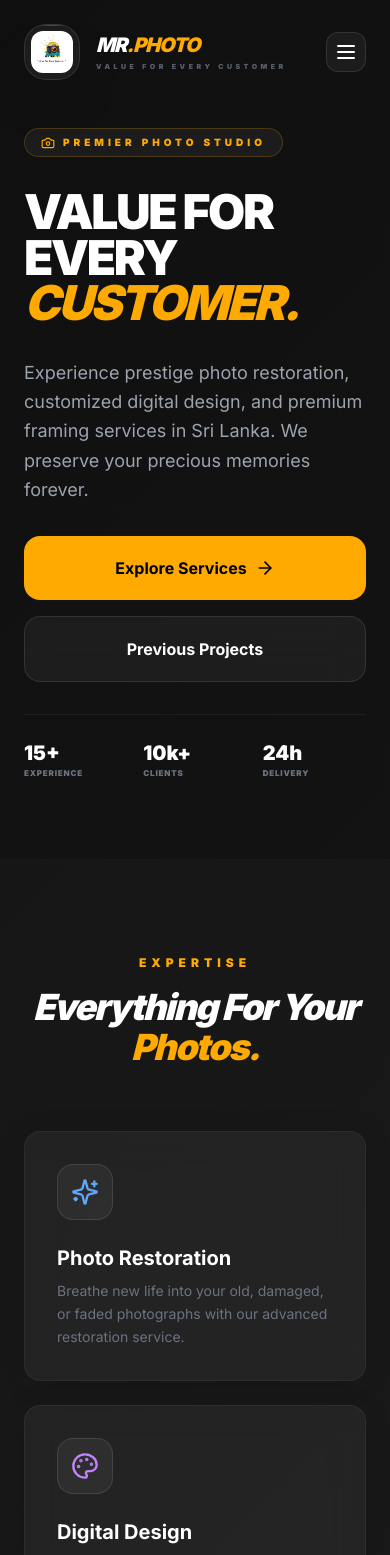
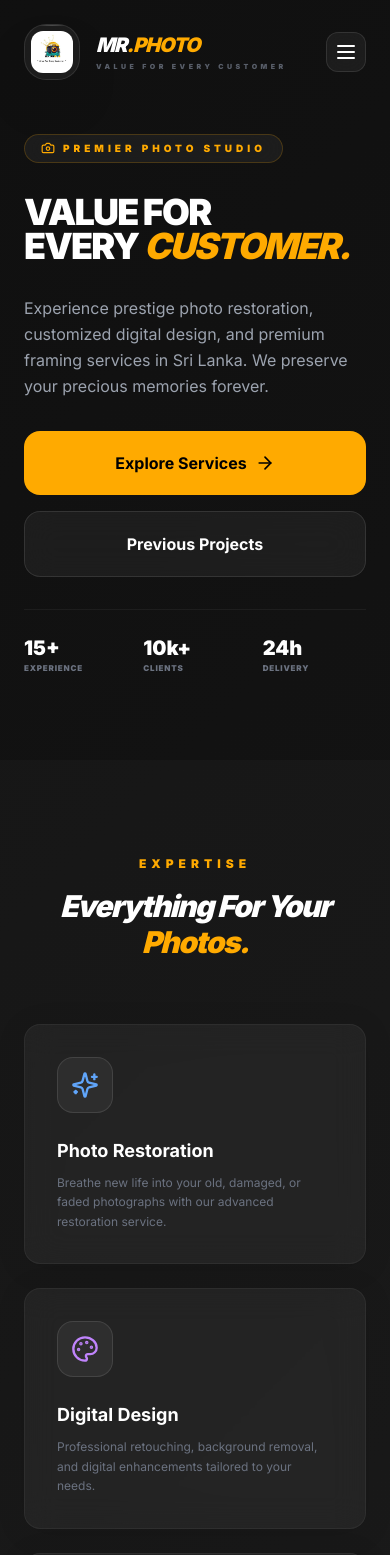
Before and after one commit to DINETHDEV/mr-photo-website, a Next.js app in the folder frontend/: page / in a window 390 px wide. Shown: the top 1555 px of the page. Built offline with nearby package versions, Linux system fonts and the light colour scheme.

Commit message:
style: optimize global typography for mobile and pc responsiveness

```diff
--- a/frontend/app/order/page.js
+++ b/frontend/app/order/page.js
@@ -132,7 +132,7 @@ function OrderFormContent() {
           initial={{ opacity: 0, y: 20 }}
           animate={{ opacity: 1, y: 0 }}
           transition={{ delay: 0.1 }}
-          className="text-4xl md:text-6xl font-black text-white italic tracking-tighter"
+          className="text-3xl sm:text-5xl md:text-6xl font-black text-white italic tracking-tighter"
         >
           BRING MEMORIES TO <span className="text-primary italic underline decoration-primary/20 underline-offset-8">LIFE.</span>
         </motion.h1>
--- a/frontend/app/packages/page.js
+++ b/frontend/app/packages/page.js
@@ -39,8 +39,8 @@ export default function Packages() {
         <div className="inline-flex items-center gap-2 px-4 py-1 rounded-full glass border-primary/20 text-primary text-[10px] font-bold uppercase tracking-[4px] mb-6">
           <Gift size={14} /> Gift Collections
         </div>
-        <h1 className="text-4xl md:text-7xl font-black text-white mb-6">Premium <span className="text-primary italic">Gift Packages</span></h1>
-        <p className="max-w-xl mx-auto text-gray-400 text-lg">
+        <h1 className="text-4xl sm:text-5xl md:text-7xl font-black text-white mb-6">Premium <span className="text-primary italic">Gift Packages</span></h1>
+        <p className="max-w-xl mx-auto text-gray-400 text-base sm:text-lg">
            Specially curated bundles to save you money and deliver the most impactful photo experiences.
         </p>
       </div>
@@ -59,7 +59,7 @@ export default function Packages() {
                  </div>
               </div>
 
-              <h3 className="text-2xl font-black text-white mb-2">{pkg.name}</h3>
+              <h3 className="text-xl sm:text-2xl font-black text-white mb-2">{pkg.name}</h3>
               <p className="text-gray-500 text-sm italic mb-6 leading-relaxed whitespace-pre-wrap">&ldquo;{pkg.description || 'Exclusive gift collection from Mr. Photo.'}&rdquo;</p>
 
               <div className="space-y-3 mb-8 flex-grow">
@@ -77,7 +77,7 @@ export default function Packages() {
                  <div>
                     <span className="block text-[10px] text-gray-500 uppercase tracking-widest font-bold">Price</span>
                     <div className="flex items-baseline gap-1">
-                       <span className="text-primary text-2xl font-black tracking-tighter">LKR {pkg.price.toLocaleString()}</span>
+                       <span className="text-primary text-xl sm:text-2xl font-black tracking-tighter">LKR {pkg.price.toLocaleString()}</span>
                     </div>
                  </div>
                  <Link
--- a/frontend/app/page.js
+++ b/frontend/app/page.js
@@ -58,12 +58,12 @@ export default function Home() {
                <Camera size={14} /> Premier Photo Studio
             </div>
 
-            <h1 className="text-5xl sm:text-7xl md:text-8xl font-black text-white leading-[0.95] tracking-tighter">
+            <h1 className="text-4xl sm:text-6xl md:text-7xl lg:text-8xl font-black text-white leading-[0.95] tracking-tighter">
               VALUE FOR <br />
               EVERY <span className="text-primary italic">CUSTOMER.</span>
             </h1>
 
-            <p className="text-gray-400 text-lg md:text-xl max-w-xl leading-relaxed">
+            <p className="text-gray-400 text-base sm:text-lg md:text-xl max-w-xl leading-relaxed">
               Experience prestige photo restoration, customized digital design, and premium framing services in Sri Lanka. We preserve your precious memories forever.
             </p>
 
@@ -137,7 +137,7 @@ export default function Home() {
         <div className="max-w-7xl mx-auto">
           <div className="text-center mb-16 space-y-4">
             <h2 className="text-xs font-black text-primary uppercase tracking-[5px]">Expertise</h2>
-            <h3 className="text-4xl md:text-5xl font-black text-white italic tracking-tighter">Everything For Your <span className="text-primary">Photos.</span></h3>
+            <h3 className="text-3xl sm:text-4xl md:text-5xl lg:text-6xl font-black text-white italic tracking-tighter">Everything For Your <span className="text-primary">Photos.</span></h3>
           </div>
 
           <div className="grid grid-cols-1 sm:grid-cols-2 lg:grid-cols-4 gap-6">
@@ -154,8 +154,8 @@ export default function Home() {
                     <f.icon size={28} />
                   </div>
                   <div>
-                    <h4 className="text-xl font-bold text-white mb-2 group-hover:text-primary transition-colors">{f.title}</h4>
-                    <p className="text-gray-500 text-sm leading-relaxed">{f.desc}</p>
+                    <h4 className="text-lg sm:text-xl font-bold text-white mb-2 group-hover:text-primary transition-colors">{f.title}</h4>
+                    <p className="text-gray-500 text-xs sm:text-sm leading-relaxed">{f.desc}</p>
                   </div>
                 </GlassCard>
               </motion.div>
@@ -175,7 +175,7 @@ export default function Home() {
         >
             <div className="absolute top-0 left-0 w-full h-full bg-gradient-to-br from-primary/10 via-transparent to-transparent opacity-0 group-hover:opacity-100 transition-opacity" />
 
-            <h2 className="text-4xl sm:text-5xl md:text-6xl font-black text-white leading-none tracking-tighter uppercase">READY TO BRING <br /> MEMORIES TO <span className="text-primary italic underline decoration-primary/20 underline-offset-8">LIFE?</span></h2>
+            <h2 className="text-3xl sm:text-4xl md:text-5xl lg:text-6xl font-black text-white leading-none tracking-tighter uppercase">READY TO BRING <br /> MEMORIES TO <span className="text-primary italic underline decoration-primary/20 underline-offset-8">LIFE?</span></h2>
             <p className="text-gray-400 text-lg max-w-xl mx-auto">
               Our experts are waiting to handle your precious photos with extreme care and professionalism. Get started today.
             </p>
--- a/frontend/app/products/page.js
+++ b/frontend/app/products/page.js
@@ -117,9 +117,9 @@ function ProductDetailContent() {
         >
           <div className="space-y-4">
             <span className="text-primary text-[10px] font-black uppercase tracking-[6px] block">{product.category}</span>
-            <h1 className="text-3xl md:text-5xl lg:text-6xl font-black text-white leading-[1.1] tracking-tighter uppercase italic">{product.name}</h1>
+            <h1 className="text-3xl sm:text-4xl md:text-5xl lg:text-6xl font-black text-white leading-[1.1] tracking-tighter uppercase italic">{product.name}</h1>
             <div className="flex flex-wrap items-center gap-6 pt-4">
-               <div className="text-4xl md:text-5xl font-black text-primary tracking-tighter">LKR {product.price?.toLocaleString()}</div>
+               <div className="text-3xl sm:text-4xl md:text-5xl font-black text-primary tracking-tighter">LKR {product.price?.toLocaleString()}</div>
                <div className="glass px-4 py-1.5 rounded-xl border-white/10 text-gray-500 text-[10px] uppercase font-black tracking-widest">Base Rate</div>
             </div>
           </div>
@@ -128,7 +128,7 @@ function ProductDetailContent() {
             <div className="absolute -inset-1 bg-gradient-to-r from-primary/40 to-orange-600/40 rounded-[35px] blur opacity-20 group-hover:opacity-40 transition-duration-500" />
             <div className="relative glass p-8 sm:p-10 rounded-[35px] border-white/10 bg-white/[0.02] backdrop-blur-3xl shadow-2xl">
               <div className="flex flex-col sm:flex-row sm:items-center justify-between gap-6 mb-8">
-                <h3 className="text-white text-xl md:text-2xl font-black flex items-center gap-4 tracking-tight uppercase italic underline decoration-primary/20 decoration-4 underline-offset-8">
+                <h3 className="text-white text-lg sm:text-xl md:text-2xl font-black flex items-center gap-4 tracking-tight uppercase italic underline decoration-primary/20 decoration-4 underline-offset-8">
                    Service <span className="text-primary">Info</span>
                 </h3>
                 <div className="w-fit flex items-center gap-2 px-4 py-1.5 rounded-full bg-emerald-500/10 border border-emerald-500/20 text-emerald-400 text-[9px] font-black uppercase tracking-[2px]">
@@ -136,7 +136,7 @@ function ProductDetailContent() {
                 </div>
               </div>
               <div className="space-y-8">
-                <p className="text-gray-300 leading-relaxed text-base sm:text-lg font-medium opacity-90 whitespace-pre-wrap italic">
+                <p className="text-gray-300 leading-relaxed text-sm sm:text-base md:text-lg font-medium opacity-90 whitespace-pre-wrap italic">
                   &ldquo;{product.description || `Experience superior quality with our ${product.name} service. We ensure perfection in every detail.`}&rdquo;
                 </p>
                 <div className="flex items-center gap-6 pt-8 border-t border-white/5">
--- a/frontend/app/services/page.js
+++ b/frontend/app/services/page.js
@@ -83,8 +83,8 @@ export default function Services() {
         <div className="inline-flex items-center gap-2 px-4 py-1.5 rounded-full glass border-primary/20 text-primary text-[10px] font-black uppercase tracking-[4px] mb-8">
           <Briefcase size={14} /> Official Price List
         </div>
-        <h1 className="text-3xl sm:text-5xl md:text-7xl font-black text-white mb-6 uppercase italic tracking-tighter">Services & <span className="text-primary italic">Pricing</span></h1>
-        <p className="max-w-2xl mx-auto text-gray-400 text-base md:text-lg leading-relaxed px-4">
+        <h1 className="text-4xl sm:text-6xl md:text-7xl font-black text-white mb-6 uppercase italic tracking-tighter">Services & <span className="text-primary italic">Pricing</span></h1>
+        <p className="max-w-2xl mx-auto text-gray-400 text-sm sm:text-base md:text-lg leading-relaxed px-4">
           Explore our professional photo restoration and printing services. Our prices are transparent and tailored to deliver the highest quality.
         </p>
       </div>
@@ -102,7 +102,7 @@ export default function Services() {
                   <div className={`p-3 sm:p-4 rounded-2xl bg-white/5 border border-white/10 group-hover:border-primary/50 transition-colors ${colorClass}`}>
                     <Icon size={24} />
                   </div>
-                  <h2 className="text-xl sm:text-3xl font-black text-white capitalize italic tracking-tight">{catName}</h2>
+                  <h2 className="text-2xl sm:text-3xl md:text-4xl font-black text-white capitalize italic tracking-tight">{catName}</h2>
                 </div>
 
                 <div className="space-y-3">
@@ -123,7 +123,7 @@ export default function Services() {
                              </div>
                           )}
                           <div className="flex flex-col min-w-0 gap-0.5">
-                             <span className="text-white text-xs sm:text-base font-black group-hover/item:text-primary transition-colors line-clamp-2 leading-tight tracking-tight italic uppercase">
+                             <span className="text-white text-sm sm:text-base md:text-lg font-black group-hover/item:text-primary transition-colors line-clamp-2 leading-tight tracking-tight italic uppercase">
                                 {item.name}
                              </span>
                              <span className="text-[8px] sm:text-[9px] text-gray-500 font-black uppercase tracking-[2px] line-clamp-1 opacity-60">
@@ -134,7 +134,7 @@ export default function Services() {
                        <div className="flex items-center gap-2 sm:gap-3 shrink-0 ml-2 sm:ml-4 pl-2 sm:pl-4 border-l border-white/5">
                           <div className="flex flex-col items-end">
                              <span className="text-[7px] sm:text-[8px] text-gray-500 font-black uppercase tracking-widest leading-none mb-1">From</span>
-                             <span className="text-primary font-black tracking-tighter text-xs sm:text-lg whitespace-nowrap">LKR {item.price.toLocaleString()}</span>
+                             <span className="text-primary font-black tracking-tighter text-sm sm:text-lg whitespace-nowrap">LKR {item.price.toLocaleString()}</span>
                           </div>
                           <div className="hidden sm:flex w-8 h-8 rounded-full bg-primary/10 items-center justify-center text-primary translate-x-2 group-hover/item:translate-x-0 opacity-0 group-hover/item:opacity-100 transition-all">
                              <ArrowRight size={14} />
```
